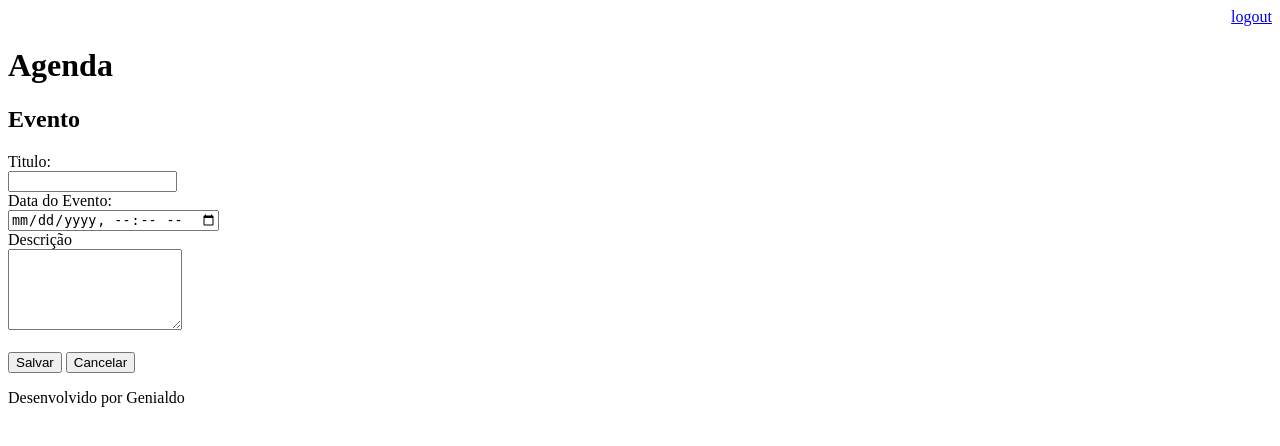
After one commit to Genialdo/agenda, a Django app: page /agenda/evento/ in a window 1280 px wide. The commit adds this page. Shown: the top 446 px of the page. Run offline with Django 4.2, Linux system fonts and the light colour scheme; a user stored in the database is signed in.

Commit message:
Incluso template para inserção dos eventos

```diff
--- a/agenda/urls.py
+++ b/agenda/urls.py
@@ -21,6 +21,8 @@ from django.views.generic import RedirectView
 urlpatterns = [
     path('admin/', admin.site.urls),
     path('agenda/', views.lista_eventos),
+    path('agenda/evento/', views.evento),
+    path('agenda/evento/submit', views.submit_evento),
     path('', RedirectView.as_view(url='/agenda/')),
     path('login/', views.login_user),
     path('login/submit', views.subimit_login),
--- a/core/views.py
+++ b/core/views.py
@@ -33,3 +33,22 @@ def lista_eventos(request):
     evento = Evento.objects.filter(usuario=usuario)
     dados = {'eventos': evento}
     return render(request, 'agenda.html', dados)
+
+@login_required(login_url='/login/')
+def evento(request):
+    return render(request, 'eventos.html')
+
+@login_required(login_url='/login/')
+def submit_evento(request):
+    if request.POST:
+        titulo = request.POST.get('titulo')
+        data_evento = request.POST.get('data_evento')
+        descricao = request.POST.get('descricao')
+        usuario = request.user
+        Evento.objects.create(
+            titulo=titulo,
+            descricao=descricao,
+            data_evento=data_evento,
+            usuario=usuario)
+
+    return redirect('/')
--- a/templates/agenda.html
+++ b/templates/agenda.html
@@ -2,6 +2,10 @@
 
 {% block content %}
     <h2>Agendamento</h2>
+
+    <a href="evento/">
+        <button type="button">Novo Evento</button>
+    </a>
 
     <ul style="font-size: 18px">
         {% for evento in eventos %}
--- /dev/null
+++ b/templates/eventos.html
@@ -0,0 +1,26 @@
+{% extends "model-page.html" %}
+
+{% block content%}
+
+<h2>Evento</h2>
+
+<form action="submit" method="POST">{% csrf_token %}
+    <label>Titulo:</label>
+    <br>
+    <input type="text" name="titulo" size="18">
+    <br>
+    <label>Data do Evento:</label>
+    <br>
+    <input type="datetime-local" name="data_evento">
+    <br>
+    <label>Descrição</label>
+    <br>
+    <textarea name="descricao" rows="5" cols="19"></textarea>
+    <br><br>
+    <button type="submit">Salvar</button>
+    <a href="/">
+        <button type="button">Cancelar</button>
+    </a>
+</form>
+
+{% endblock %}
```
Also changed, not shown: db.sqlite3.
